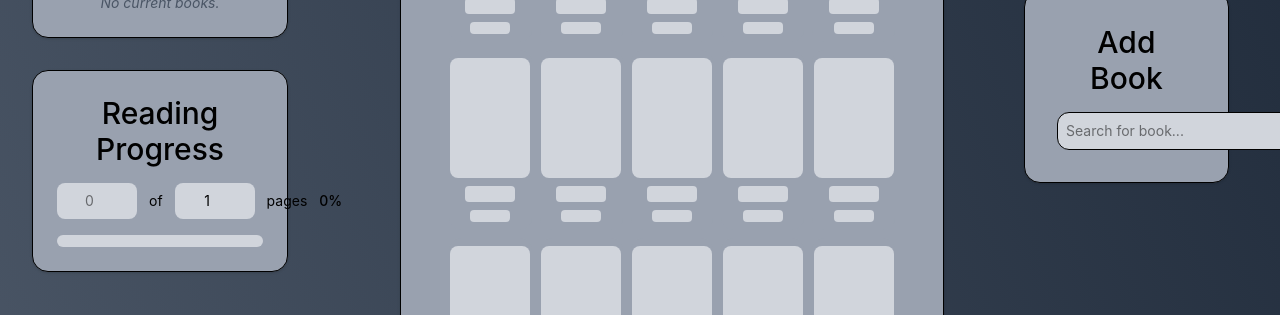
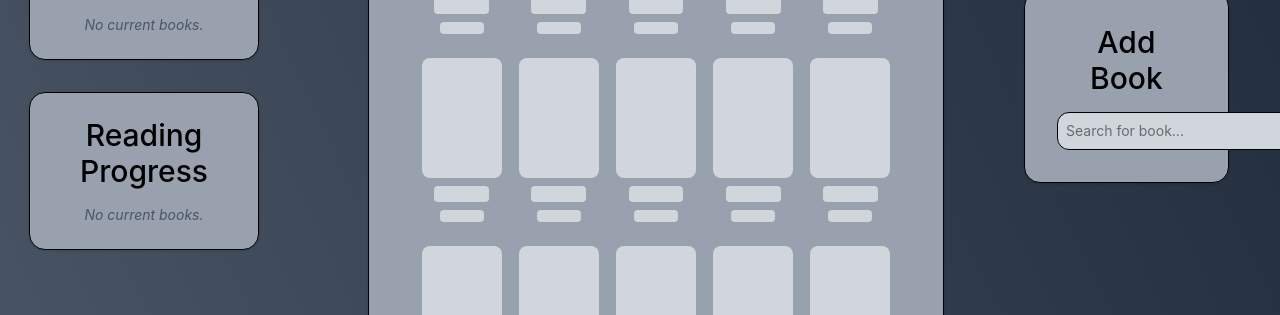
Before and after one commit to dragon123al/My-Lib, a React (Vite) app in the folder frontend/: page / in a window 1280 px wide. Both pictures are taken after a click on the button "Remove". Shown: the part 485-800 px from the top of the page. Built offline with nearby package versions, Linux system fonts and the light colour scheme.

Commit message:
Added reading progress for each current book

```diff
--- a/frontend/src/App.jsx
+++ b/frontend/src/App.jsx
@@ -16,6 +16,8 @@ function App() {
   const [searchResults, setSearchResults] = useState([]);
   const [isSearching, setIsSearching] = useState(false);
   const [searchError, setSearchError] = useState("");
+  const [progress, setProgress] = useState({});
+
 
   const initialBooks = [
     {
@@ -113,6 +115,13 @@ function App() {
     setCurrentBooks((prev) => prev.filter((b) => b.title !== title));
   };
 
+  const updateProgress = (title, field, value) => {
+  setProgress(prev => ({
+    ...prev,
+    [title]: { ...prev[title], [field]: Number(value) || 0 }
+  }));
+};
+
   return (
     <div className="min-h-screen flex items-center justify-center">
       {/* current book half */}
@@ -154,13 +163,31 @@ function App() {
         {/* progress */}
         <div className="bg-gray-400 rounded-2xl shadow-sm border border-2xl p-6 text-center w-[80%]">
           <h1 className="text-3xl font-medium mb-4">Reading Progress</h1>
-          <div className="flex items-center gap-3 mb-4">
+
+          {currentBooks.length === 0 && (
+            <p className="text-sm text-gray-600 italic">No current books.</p>
+          )}
+
+          {currentBooks.map((book) => {
+            const pages = progress[book.title]?.pages || 0;
+            const totalPages = progress[book.title]?.totalPages || 1;
+            const percent = Math.min(
+              Math.round((pages / totalPages) * 100),
+              100,
+            );
+
+            return (
+              <div key={book.title} className="mb-4">
+                <p className="text-sm font-medium mb-2">{book.title}</p>
+                <div className="flex items-center gap-3 mb-2">
                   <input
                     type="number"
                     min="0"
                     max={totalPages}
                     value={pages === 0 ? "" : pages}
-              onChange={(e) => setPages(Number(e.target.value) || 0)}
+                    onChange={(e) =>
+                      updateProgress(book.title, "pages", e.target.value)
+                    }
                     onFocus={(e) => e.target.select()}
                     className="w-20 px-3 py-2 rounded-lg bg-gray-300 text-center text-sm focus:outline-none"
                     placeholder="0"
@@ -169,14 +196,18 @@ function App() {
                   <input
                     type="number"
                     min="0"
-              value={totalPages === 0 ? "" : totalPages}
-              onChange={(e) => setTotalPages(Number(e.target.value) || 0)}
+                    value={totalPages || ""}
+                    onChange={(e) =>
+                      updateProgress(book.title, "totalPages", e.target.value)
+                    }
                     onFocus={(e) => e.target.select()}
                     className="w-20 px-3 py-2 rounded-lg bg-gray-300 text-center text-sm focus:outline-none"
                     placeholder="0"
                   />
                   <span className="text-sm">pages</span>
-            <span className="ml-auto text-sm font-medium">{percent}%</span>
+                  <span className="ml-auto text-sm font-medium">
+                    {percent}%
+                  </span>
                 </div>
                 <div className="w-full bg-gray-300 rounded-full h-3">
                   <div
@@ -184,6 +215,9 @@ function App() {
                     style={{ width: `${percent}%` }}
                   />
                 </div>
+              </div>
+            );
+          })}
         </div>
       </div>
 
```
Lines whose indentation alone changed are shown as unchanged.
